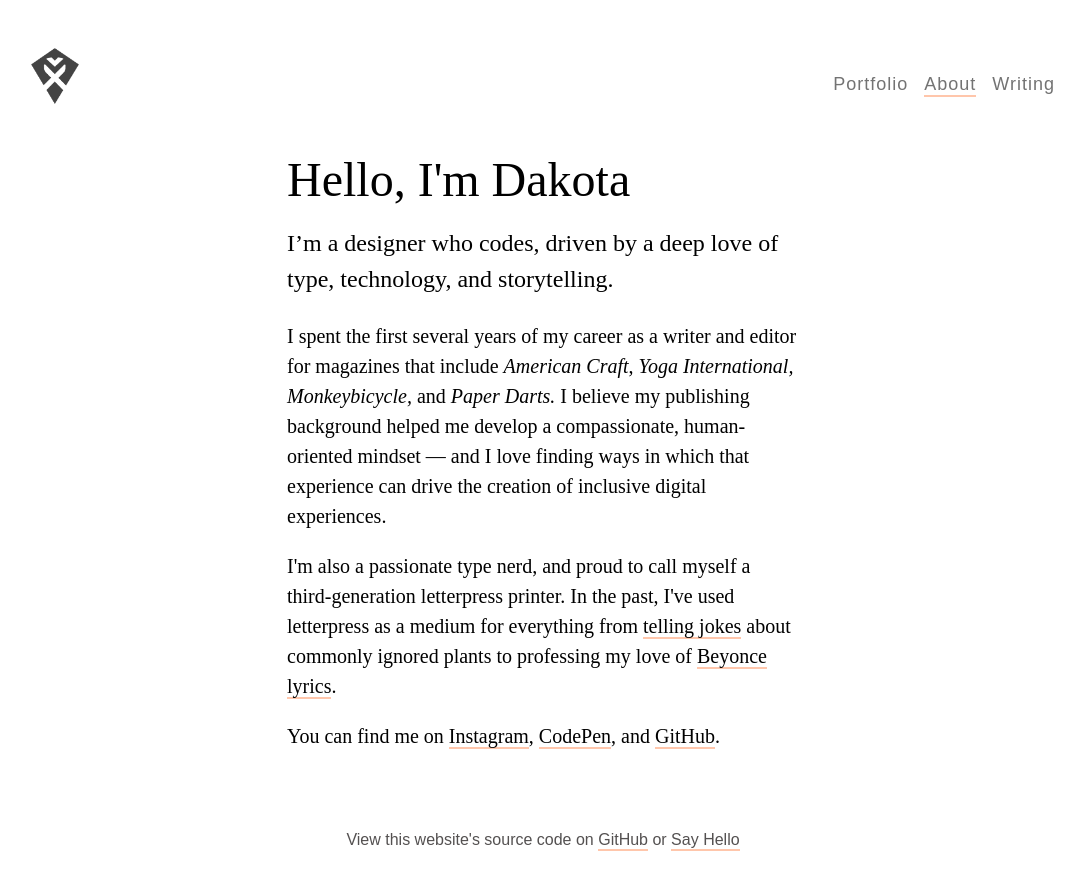
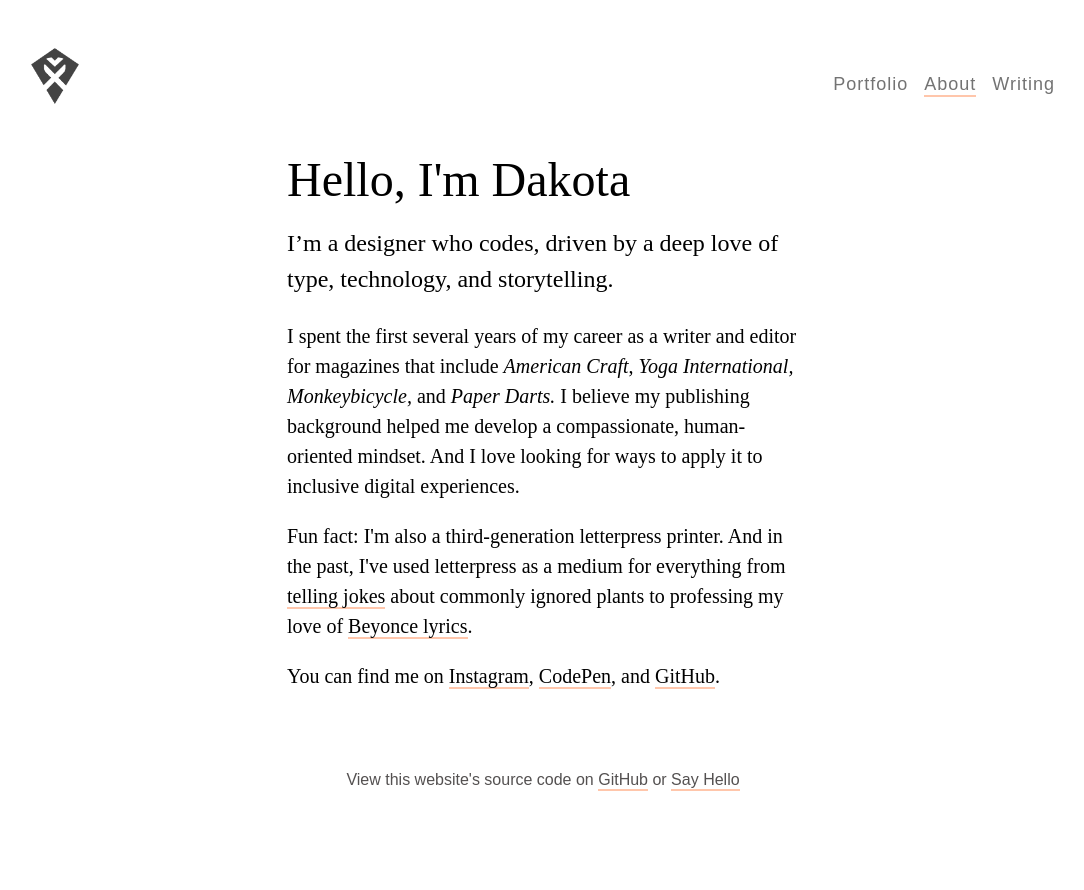
Before and after one commit to tinykite/tinykite.github.io, a Jekyll site: the page built from about.html, in a window 1280 px wide. Shown: the top 890 px of the page, without its empty margins (97-1181 px from the left). Built offline with Jekyll 4.4.1, drawn with Linux system fonts in a browser that asks for light colours; nearby versions of some CDN libraries; some web fonts are replaced.

Commit message:
content: rewrite about page

```diff
--- a/about.html
+++ b/about.html
@@ -7,9 +7,9 @@ section: About
 <p class="article__intro">I’m a designer who codes, driven by a deep love of type, technology, and storytelling.</p>
 <p>I spent the first several years of my career as a writer and editor for magazines that
 include <em>American Craft</em>, <em>Yoga International,</em> <em>Monkeybicycle,</em> and <em>Paper Darts.</em> I believe
-my publishing background helped me develop a compassionate, human-oriented mindset — and I love finding ways in which that experience can drive the creation of inclusive digital experiences.</p>
+my publishing background helped me develop a compassionate, human-oriented mindset. And I love looking for ways to apply it to inclusive digital experiences.</p>
 <p>
-I'm also a passionate type nerd, and proud to call myself a third-generation letterpress printer. In the past, I've used letterpress as a medium for everything from
+Fun fact: I'm also a third-generation letterpress printer. And in the past, I've used letterpress as a medium for everything from
 <a href="/portfolio/botanic-romantic-letterpress/">telling jokes</a> about commonly ignored plants to professing my love of <a href="https://www.instagram.com/p/BKOaUgCgtkD/">Beyonce lyrics</a>.
 </p>
 <p>You can find me on <a href="https://www.instagram.com/tinykitelab/">Instagram</a>, <a href="https://codepen.io/tinykite/">CodePen</a>, and <a href="https://github.com/tinykite">GitHub</a>.</p>
```
